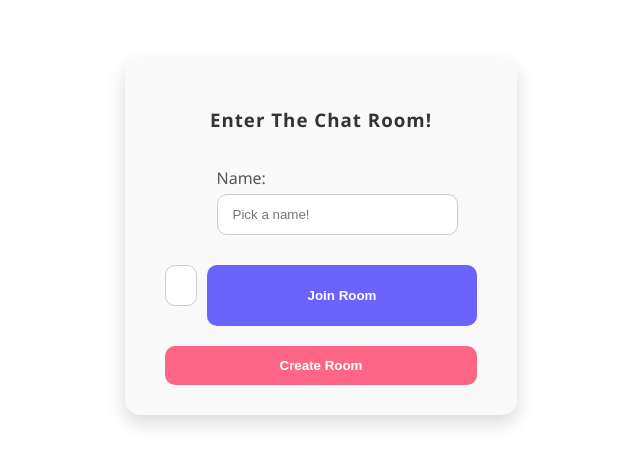
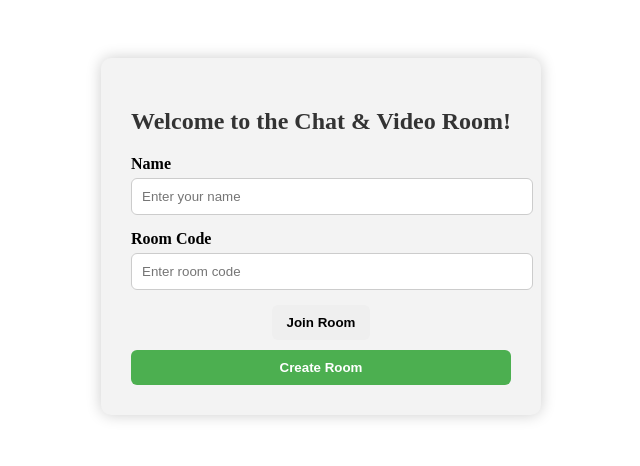
Before and after one commit to mutua2323/Live-Chat-App-using-Flask-main, a Python web app: template templates/home.html in a window 1280 px wide. Shown: the top 466 px of the page, without its empty margins (319-959 px from the left). Run offline with Jinja, Linux system fonts and the light colour scheme; the template is opened without the code that fills it, so the values that code supplies are empty; some libraries are stand-ins or nearby versions.

Commit message:
Update home.html

```diff
--- a/templates/home.html
+++ b/templates/home.html
@@ -1,122 +1,80 @@
 {% extends 'base.html' %}
 {% block content %}
+<div class="container">
+    <form method="post" class="chat-form">
+        <h2>Welcome to the Chat & Video Room!</h2>
+
+        <div class="input-group">
+            <label>Name</label>
+            <input type="text" name="name" placeholder="Enter your name" value="{{name}}">
+        </div>
+
+        <div class="input-group">
+            <label>Room Code</label>
+            <input type="text" name="code" placeholder="Enter room code" value="{{code}}">
+        </div>
+
+        <div class="buttons">
+            <button type="submit" name="join">Join Room</button>
+            <button type="submit" name="create" class="create-btn">Create Room</button>
+        </div>
+
+        {% if error %}
+        <p class="error">{{error}}</p>
+        {% endif %}
+    </form>
+</div>
 
 <style>
-/* Center the form */
+.container {
+    max-width: 400px;
+    margin: 50px auto;
+    background: #f3f3f3;
+    padding: 30px;
+    border-radius: 10px;
+    box-shadow: 0 0 15px rgba(0,0,0,0.2);
+}
+.chat-form h2 {
+    text-align: center;
+    margin-bottom: 20px;
+    color: #333;
+}
+.input-group {
+    margin-bottom: 15px;
+}
+.input-group label {
+    display: block;
+    margin-bottom: 5px;
+    font-weight: bold;
+}
+.input-group input {
+    width: 100%;
+    padding: 10px;
+    border-radius: 6px;
+    border: 1px solid #ccc;
+}
 .buttons {
-    max-width: 450px;
-    margin: 50px auto;
-    background: #f9f9f9;
-    padding: 30px 40px;
-    border-radius: 15px;
-    box-shadow: 0 8px 20px rgba(0, 0, 0, 0.15);
-    font-family: 'Segoe UI', Tahoma, Geneva, Verdana, sans-serif;
-    transition: all 0.3s ease;
+    display: flex;
+    justify-content: space-between;
 }
-
-.buttons:hover {
-    box-shadow: 0 12px 25px rgba(0, 0, 0, 0.2);
+button {
+    padding: 10px 15px;
+    border: none;
+    border-radius: 6px;
+    cursor: pointer;
+    font-weight: bold;
 }
-
-.buttons h3 {
+button:hover {
+    opacity: 0.9;
+}
+.create-btn {
+    background-color: #4CAF50;
+    color: white;
+}
+.error {
+    color: red;
+    margin-top: 10px;
     text-align: center;
-    color: #333;
-    font-weight: 600;
-    margin-bottom: 25px;
-    letter-spacing: 1px;
-}
-
-.buttons label {
-    display: block;
-    font-weight: 500;
-    margin-bottom: 5px;
-    color: #555;
-}
-
-.buttons input[type="text"] {
-    width: 100%;
-    padding: 12px 15px;
-    margin-bottom: 20px;
-    border: 1px solid #ccc;
-    border-radius: 10px;
-    transition: all 0.2s ease;
-}
-
-.buttons input[type="text"]:focus {
-    border-color: #6c63ff;
-    box-shadow: 0 0 5px rgba(108, 99, 255, 0.5);
-    outline: none;
-}
-
-.join {
-    display: flex;
-    gap: 10px;
-}
-
-.join input[type="text"] {
-    flex: 1;
-}
-
-.buttons button {
-    width: 100%;
-    padding: 12px;
-    border: none;
-    border-radius: 10px;
-    cursor: pointer;
-    font-weight: 600;
-    transition: all 0.3s ease;
-}
-
-.buttons button[name="join"] {
-    background: #6c63ff;
-    color: #fff;
-}
-
-.buttons button[name="join"]:hover {
-    background: #5848c2;
-}
-
-.buttons button.create-btn {
-    background: #ff6584;
-    color: #fff;
-    margin-top: 10px;
-}
-
-.buttons button.create-btn:hover {
-    background: #e04070;
-}
-
-ul {
-    margin-top: 15px;
-    padding: 10px;
-    background: #ffe5e5;
-    border: 1px solid #ff8a8a;
-    border-radius: 8px;
-    color: #b00020;
-    list-style: none;
-}
-
-ul li {
-    margin: 0;
 }
 </style>
-
-<form method="post" class="buttons">
-    <h3>Enter The Chat Room!</h3>
-    <div>
-        <label>Name:</label>
-        <input type="text" placeholder="Pick a name!" name="name" value="{{name}}"/>
-    </div>
-    <div class="join">
-        <input type="text" placeholder="Room Code" name="code" value="{{code}}"/>
-        <button type="submit" name="join">Join Room</button>
-    </div>
-    <button type="submit" name="create" class="create-btn">Create Room</button>
-    {% if error %}
-    <ul>
-        <li>{{error}}</li>
-    </ul>
-    {% endif %}
-</form>
-
 {% endblock %}
```
